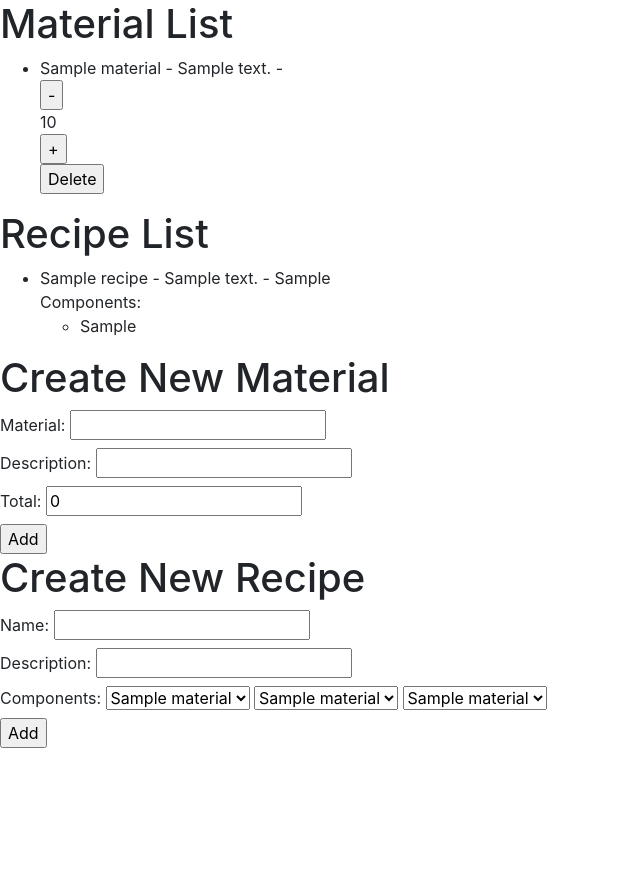
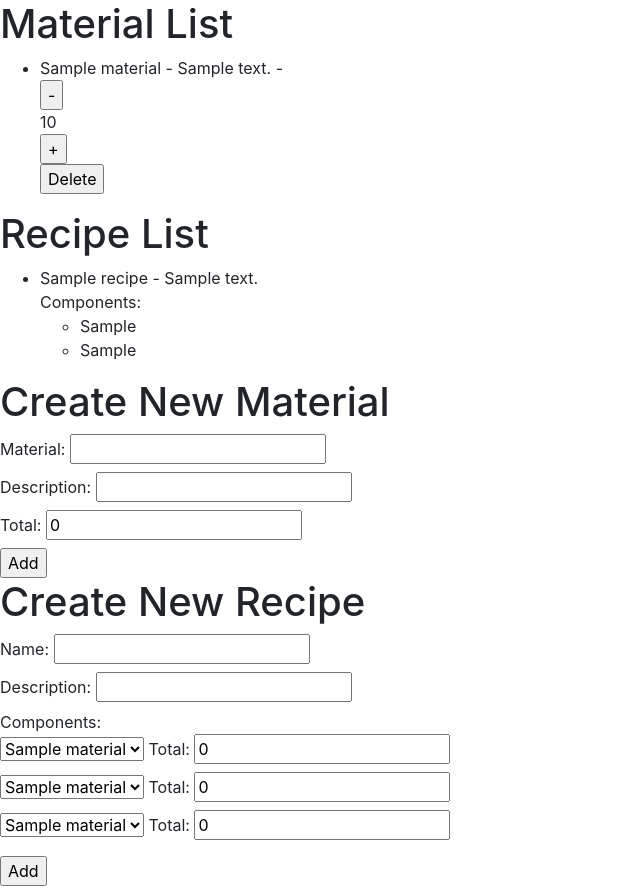
Before and after one commit to Iojiki/crafty, a Flask app: page / in a window 1280 px wide. Shown: the part 48-934 px from the top of the page, without its empty margins (0-640 px from the left). Before the commit the page ends 796 px from the top, so only its background shows below. Run offline with Flask 2, Linux system fonts and the light colour scheme; the visitor is signed in with stand-in values (Sample User, id 1); tables that the repository leaves empty hold one stand-in row (values such as "Sample post"); some libraries are stand-ins or nearby versions.

Commit message:
added number values to recipes

```diff
--- a/main.py
+++ b/main.py
@@ -57,13 +57,16 @@ class Recipes(db.Model):
     name = db.Column(db.String(120))
     description = db.Column(db.String(120))
     components = db.Column(db.String(400))
+    component_totals = db.Column(db.String(400))
     owner_id = db.Column(db.Integer, db.ForeignKey('user.id'))
 
-    def __init__(self,name,description,components,owner):
+    def __init__(self,name,description,components,component_totals,owner):
         self.name = name
         self.description = description
         self.components = components
+        self.component_totals = component_totals
         self.owner = owner
+#TODO: Make this work -- Add in component_totals to the database. Maybe drop all tables and re up tables? ---- THIS IS COMPLETE
 
 
 #MAIN PAGE/READ
@@ -100,9 +103,13 @@ def add_recipe():
     rec_mat1 = request.form["material1"]
     rec_mat2 = request.form["material2"]
     rec_mat3 = request.form["material3"]
+    rec_mat_val1 = request.form["total1"]
+    rec_mat_val2 = request.form["total2"]
+    rec_mat_val3 = request.form["total3"]
     rec_mat = (rec_mat1 + ";" + rec_mat2 + ";" + rec_mat3)
+    rec_mat_val = (rec_mat_val1 + ";" + rec_mat_val2 + ";" + rec_mat_val3)
     owner = User.query.filter_by(username=session['username']).first()
-    new_recipe = Recipes(rec_name,rec_desc,rec_mat,owner)
+    new_recipe = Recipes(rec_name,rec_desc,rec_mat, rec_mat_val, owner)
     db.session.add(new_recipe)
     db.session.commit()
 
--- a/templates/home.html
+++ b/templates/home.html
@@ -25,15 +25,26 @@
     {% set component_group = recipe.components %}
     {% set final_group = component_group.split(";") %}
 
+    {% set component_total_group = recipe.component_totals %}
+    {% set final_total_group = component_total_group.split(";") %}
+
+
+
     <ul>
         <li>
-            {{recipe.name}} - {{recipe.description}} - {{recipe.components}}
+            {{recipe.name}} - {{recipe.description}}
         </li>
         Components:
         <ul>
         {% for mat in final_group %}
         <li>
             {{mat}}
+        </li>
+        {% endfor %}
+
+        {% for num in final_total_group %}
+        <li>
+            {{num}}
         </li>
         {% endfor %}
         </ul>
@@ -73,21 +84,34 @@
     </label><br>
     <label>
         Components:
+        <br>
         <select name = "material1">
             {% for material in materials %}
             <option value = "{{material.name}}">{{material.name}}</option>
             {% endfor %}
         </select>
+        <label>
+            Total:
+            <input type="number" name='total1' value = 0 />
+        </label><br>
         <select name = "material2">
             {% for material in materials %}
             <option value = "{{material.name}}">{{material.name}}</option>
             {% endfor %}
         </select>
+        <label>
+            Total:
+            <input type="number" name='total2' value = 0 />
+        </label><br>
         <select name = "material3">
             {% for material in materials %}
             <option value = "{{material.name}}">{{material.name}}</option>
             {% endfor %}
         </select>
+        <label>
+            Total:
+            <input type="number" name='total3' value = 0 />
+        </label><br>
 
     </label><br>
     <input type="submit" value='Add' />
```
